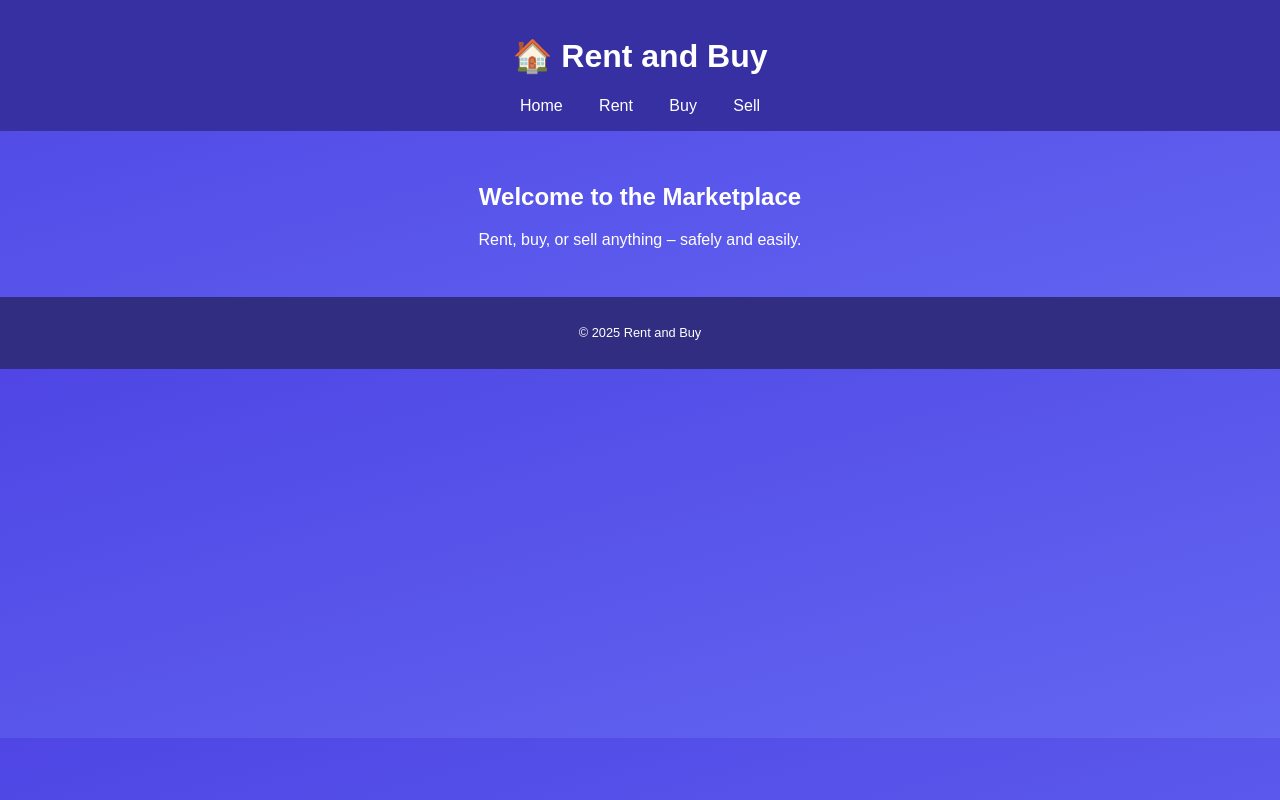
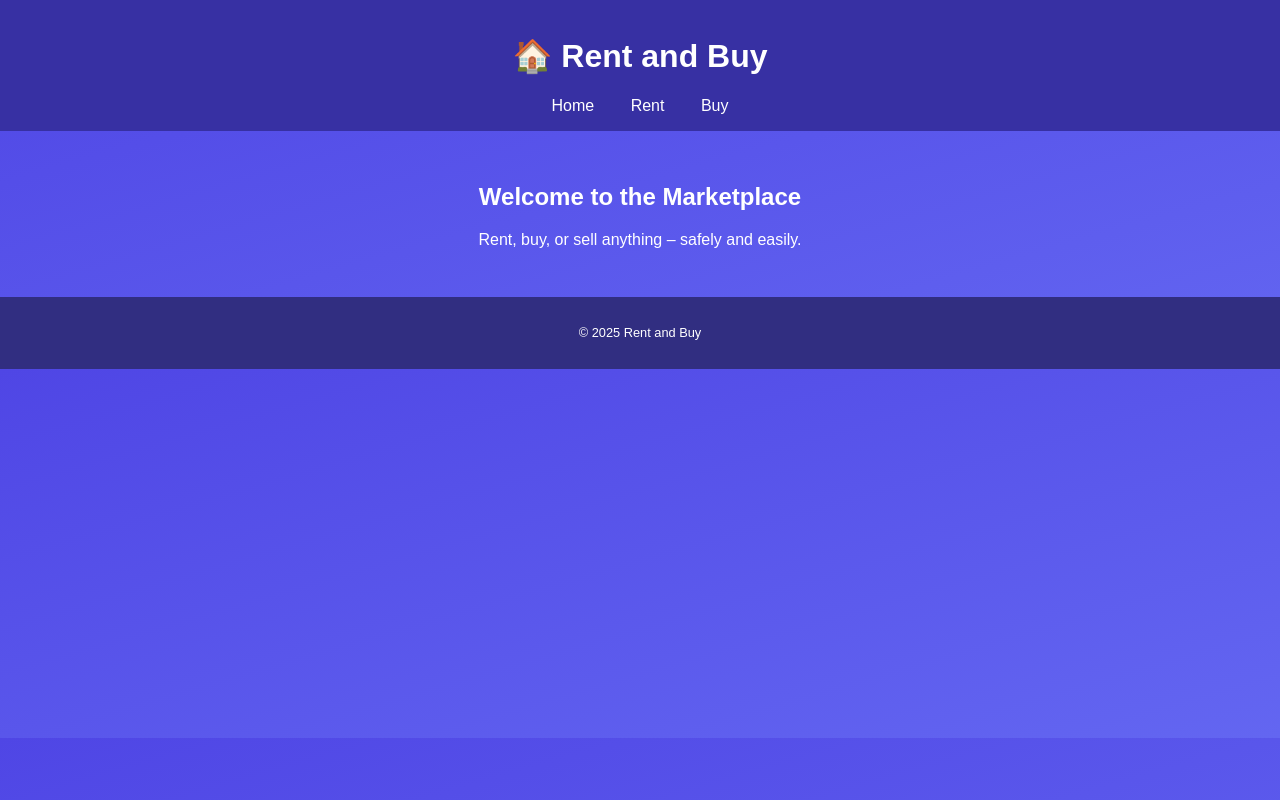
Before and after one commit to ronimal-1423/Rent-and-Buy, a plain HTML site: page index.html in a window 1280 px wide. Drawn offline with Linux system fonts and the light colour scheme.

Commit message:
Update index.html

```diff
--- a/index.html
+++ b/index.html
@@ -13,7 +13,6 @@
       <a href="#">Home</a>
       <a href="#">Rent</a>
       <a href="#">Buy</a>
-      <a href="#">Sell</a>
     </nav>
   </header>
 
```
